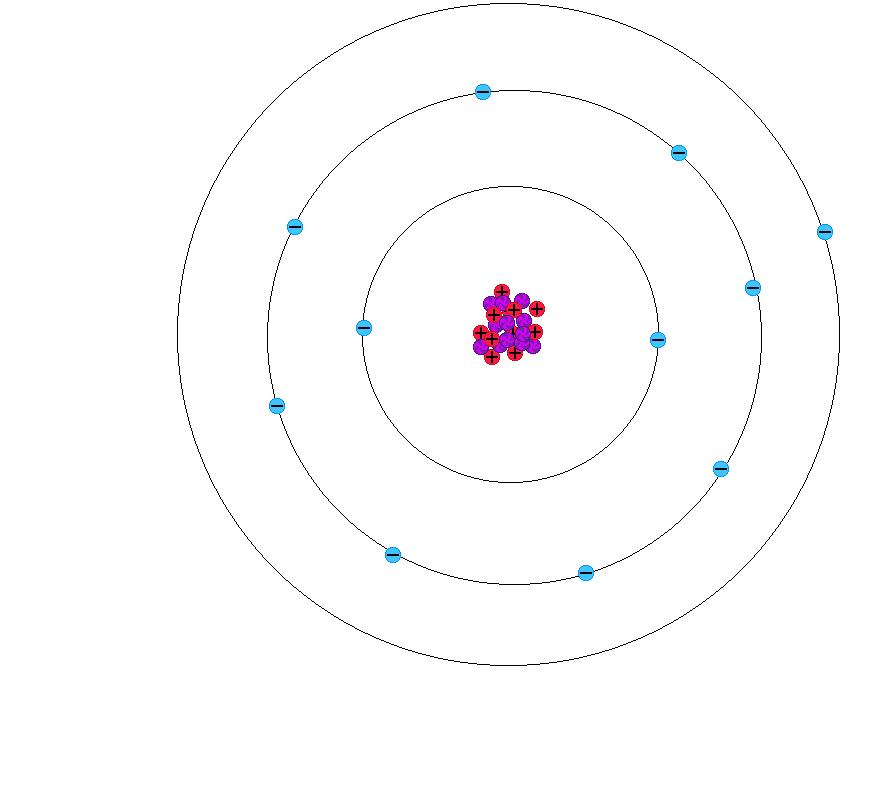
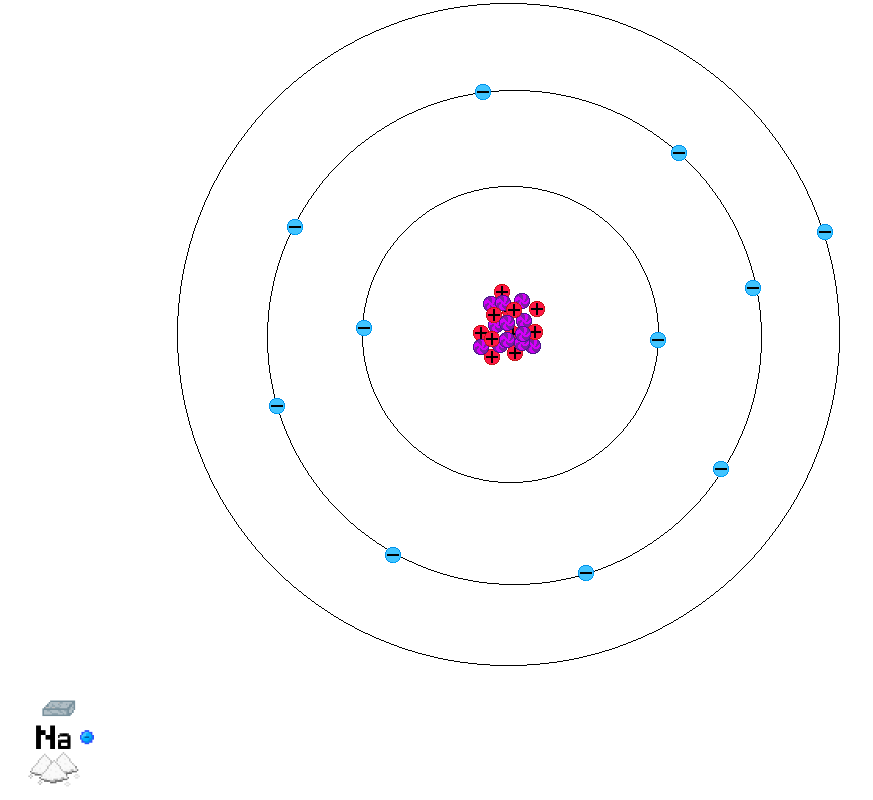
Before and after one commit to kp53562/Sci-SodiumElement, a plain HTML site: page about/index.html in a window 1280 px wide. Shown: the part 626-1426 px from the top of the page, without its empty margins (0-873 px from the left). Before the commit the page ends 1322 px from the top, so only its background shows below. Drawn offline with Linux system fonts and the light colour scheme.

Commit message:
Update index.html

```diff
--- a/about/index.html
+++ b/about/index.html
@@ -58,7 +58,8 @@ pubchem.ncbi.nlm.nih.gov/element/Sodium</a>.
   <h2>Thanks for visiting!</h2>
   <br>
 
-  <img src="../assets/sodium-bohr-model_background.png" width=978 height=704 title="Bohr Model of Sodium">
+  <img src="../assets/sodium-bohr-model_background.png" width=978 height=704 title="Bohr Model of Sodium"><br>
+  <img src="../assets/lewis-dot-sodium.png" width=100 height=100 title="Lewis Dot Model of Sodium">
   <script>
     function runSodium() {
       window.location.href="https://kp53562.github.io/Sci-SodiumElement";
```
